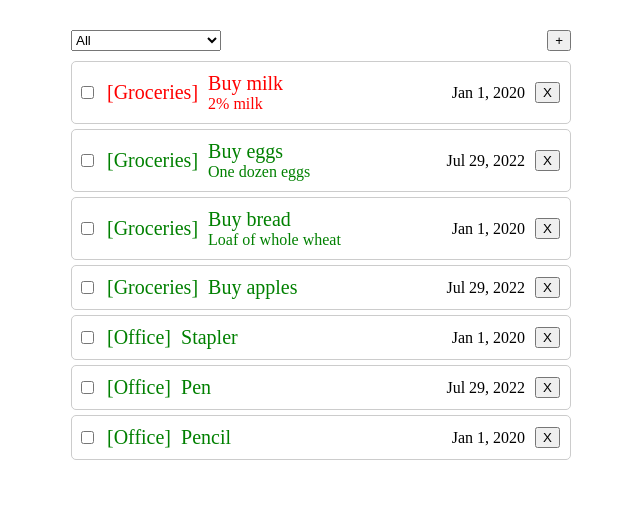
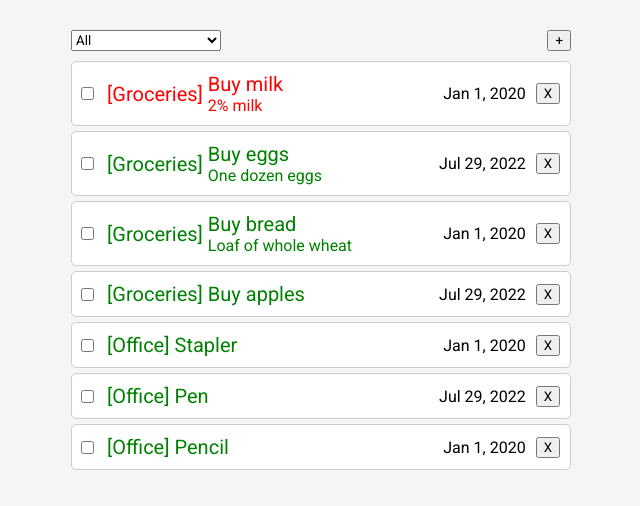
Before and after one commit to robsassack/todo-list, a website built with webpack: page dist/index.html in a window 1280 px wide. Shown: the whole page, without its empty margins (319-959 px from the left). Built offline with Linux system fonts and the light colour scheme.

Commit message:
Added font and some minor CSS tweaks

```diff
--- a/src/Overview.js
+++ b/src/Overview.js
@@ -162,7 +162,7 @@ export default class Overview {
     doneStatus.type = "checkbox";
     doneStatus.checked = todo.done;
     // change done status if clicking on checkbox or on todo item
-    [ doneStatus, todoItem ].forEach((item) => {
+    [doneStatus, todoItem].forEach((item) => {
       item.addEventListener("click", () => {
         doneStatus.checked = !doneStatus.checked;
         todo.done = doneStatus.checked;
--- a/src/style.css
+++ b/src/style.css
@@ -1,4 +1,11 @@
+@import url("https://fonts.googleapis.com/css2?family=Roboto:wght@400&display=swap");
+
+* {
+  font-family: "Roboto", Helvetica, Arial, sans-serif;
+}
+
 body {
+  background-color: #f5f5f5;
   width: 500px;
   margin: 0 auto;
 }
@@ -74,6 +81,7 @@ body {
   align-items: center;
   gap: 5px;
   border: 1px solid #ccc;
+  background-color: white;
   border-radius: 5px;
   padding: 5px;
 }
@@ -86,7 +94,7 @@ body {
 .todo-text {
   display: flex;
   align-items: center;
-  gap: 10px;
+  gap: 5px;
   margin: 5px;
 }
 
@@ -94,7 +102,8 @@ body {
   cursor: pointer;
 }
 
-.todo-title, .todo-tag {
+.todo-title,
+.todo-tag {
   font-size: 1.25rem;
 }
 
@@ -108,7 +117,7 @@ body {
   align-items: center;
   gap: 10px;
   margin-left: auto;
-  margin-right: 5px;;
+  margin-right: 5px;
 }
 
 .high-priority {
```
Also changed, not shown: dist/main.js.
